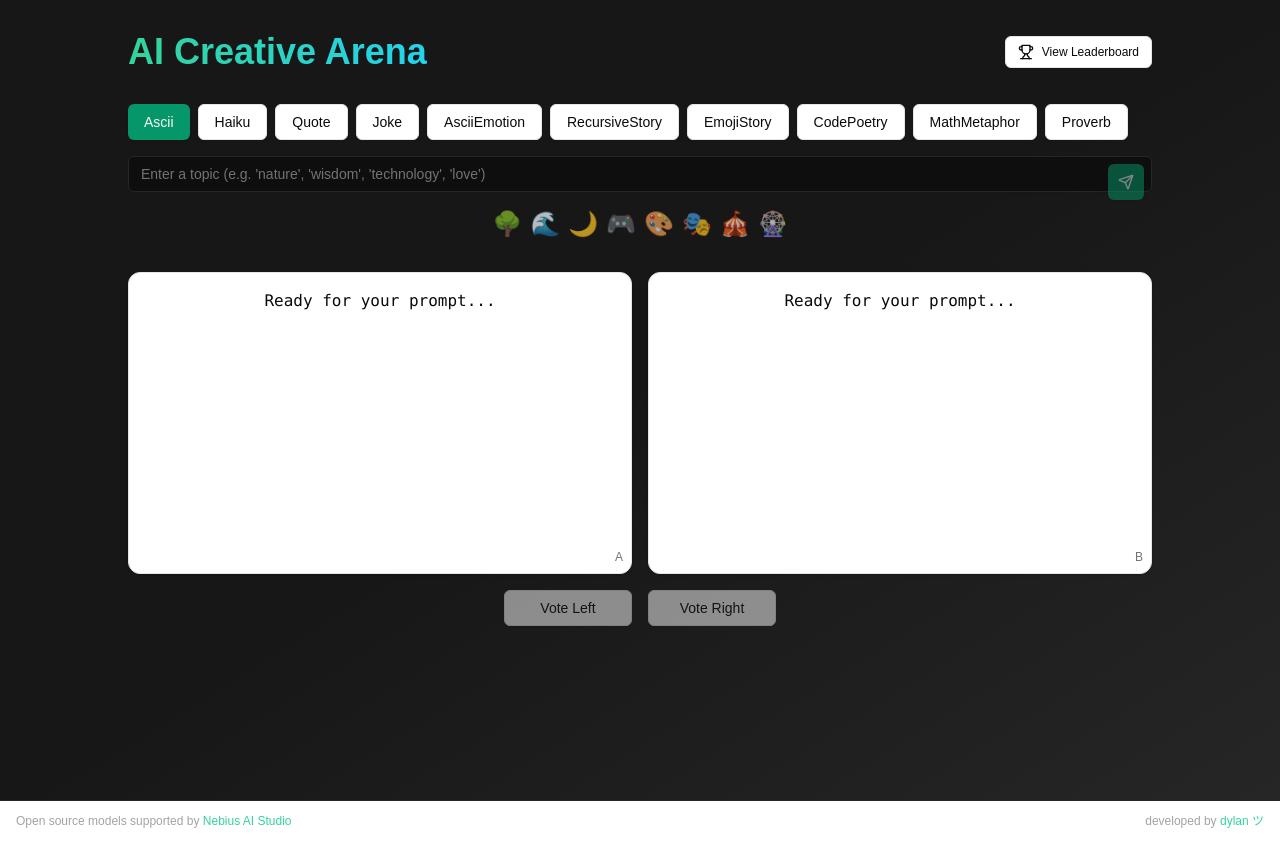
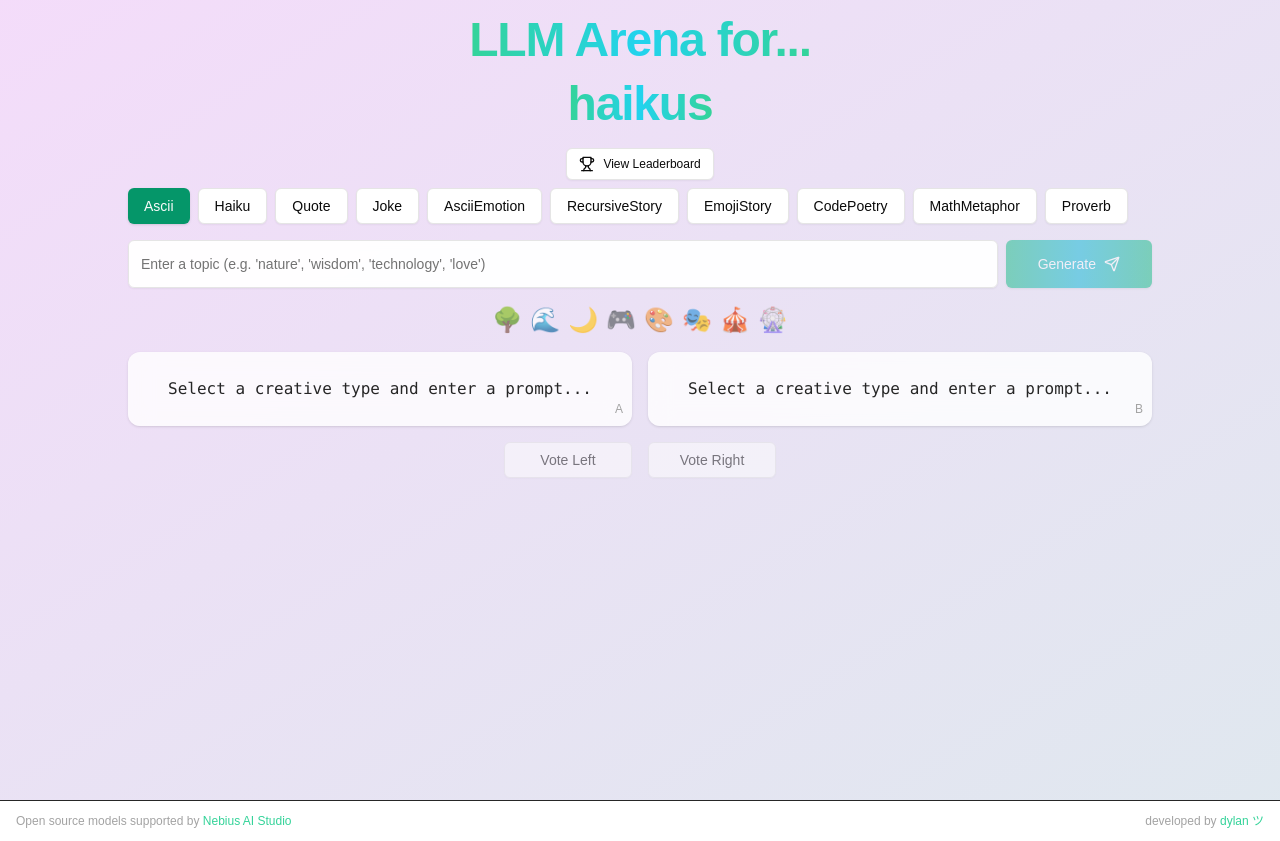
Before and after one commit to demianarc/llmart, a Next.js app: page / in a window 1280 px wide. Built offline with nearby package versions, Linux system fonts and the light colour scheme.

Commit message:
feat: add start again modal and emoji shortcuts 2

```diff
--- a/app/page.tsx
+++ b/app/page.tsx
@@ -2,10 +2,10 @@
 
 import { useState } from 'react'
 import Link from 'next/link'
+import { motion } from 'framer-motion'
 import { CompetitionState, CreativeType } from '@/types'
 import { getRandomModels } from '@/lib/models'
 import { generateAsciiArt } from '@/lib/api-client'
-import { ArtDisplay } from '@/components/art-display'
 import { PromptInput } from '@/components/prompt-input'
 import { EmojiShortcuts } from '@/components/emoji-shortcuts'
 import { CreativeTypeSelector } from '@/components/creative-type-selector'
@@ -13,6 +13,8 @@ import { VoteButtons } from '@/components/vote-buttons'
 import { Button } from '@/components/ui/button'
 import { Trophy } from 'lucide-react'
 import { StartAgainModal } from '@/components/start-again-modal'
+import { ModelCard } from '@/components/model-card'
+import { TextLoop } from '@/components/ui/text-loop'
 
 const VOTE_COOLDOWN_MS = 2000 // 2 seconds cooldown
 
@@ -101,23 +103,30 @@ export default function Home() {
   }
 
   return (
-    <main className="min-h-screen bg-gradient-to-br from-neutral-900 via-neutral-900 to-neutral-800">
-      <div className="container mx-auto px-4 py-8">
-        <div className="max-w-5xl mx-auto space-y-8">
-          <div className="flex items-center justify-between">
-            <h1 className="text-4xl font-bold bg-gradient-to-r from-emerald-400 to-cyan-400 text-transparent bg-clip-text">
-              AI Creative Arena
+    <main className="min-h-screen relative bg-gradient-to-br from-indigo-500/20 via-fuchsia-500/20 to-emerald-500/20 animate-gradient-x">
+      <div className="container mx-auto px-4 py-4">
+        <motion.div
+          initial={{ opacity: 0, y: 20 }}
+          animate={{ opacity: 1, y: 0 }}
+          className="max-w-5xl mx-auto space-y-2"
+        >
+          <div className="min-h-[15vh] flex flex-col items-center justify-center">
+            <div className="w-full flex flex-col items-center mb-3">
+              <h1 className="text-5xl font-bold tracking-tight flex flex-col items-center gap-2">
+                <span className="text-transparent bg-clip-text bg-gradient-to-r from-emerald-400 via-cyan-400 to-emerald-400 whitespace-nowrap">
+                  LLM Arena for...
+                </span>
+                <TextLoop
+                  className="text-5xl font-bold tracking-tight"
+                  interval={3}
+                  containerClassName="flex justify-center items-center"
+                >
+                  {["ASCII Art", "haikus", "quotes", "jokes", "stories", "poetry"].map((text) => (
+                    <span key={text}>{text}</span>
+                  ))}
+                </TextLoop>
               </h1>
-            <div className="flex gap-2">
-              {(state.modelA || state.modelB) && (
-                <Button
-                  variant="outline"
-                  size="sm"
-                  onClick={() => setIsStartAgainOpen(true)}
-                >
-                  Start Again
-                </Button>
-              )}
+            </div>
             <Link href="/leaderboard">
               <Button variant="outline" size="sm" className="gap-2">
                 <Trophy className="w-4 h-4" />
@@ -125,9 +134,8 @@ export default function Home() {
               </Button>
             </Link>
           </div>
-          </div>
 
-          <div className="space-y-8">
+          <div className="space-y-4">
             <div className="space-y-4">
               <CreativeTypeSelector
                 selected={creativeType}
@@ -138,10 +146,23 @@ export default function Home() {
                 onSubmit={handlePromptSubmit}
                 isGenerating={state.isGenerating}
               />
+              <div className="space-y-3">
                 <EmojiShortcuts
                   onSelect={handlePromptSubmit}
                   disabled={state.isGenerating}
                 />
+                {(state.modelA || state.modelB) && (
+                  <div className="flex justify-center">
+                    <Button
+                      variant="outline"
+                      onClick={() => setIsStartAgainOpen(true)}
+                      className="bg-gradient-to-r from-emerald-500 via-cyan-500 to-emerald-500 hover:to-emerald-400 border-0 text-white px-8 transition-all duration-300"
+                    >
+                      Start Again
+                    </Button>
+                  </div>
+                )}
+              </div>
             </div>
 
             <div className="md:col-span-2 text-center">
@@ -151,15 +172,15 @@ export default function Home() {
                 </div>
               )}
               <div className="grid md:grid-cols-2 gap-4">
-                <ArtDisplay
+                <ModelCard
                   generation={state.modelA}
+                  side="left"
                   isGenerating={state.isGenerating}
-                  side="left"
                 />
-                <ArtDisplay
+                <ModelCard
                   generation={state.modelB}
+                  side="right"
                   isGenerating={state.isGenerating}
-                  side="right"
                 />
                 <VoteButtons
                   onVote={handleVote}
@@ -170,7 +191,7 @@ export default function Home() {
               </div>
             </div>
           </div>
-        </div>
+        </motion.div>
       </div>
 
       <StartAgainModal
--- /dev/null
+++ b/components/model-card.tsx
@@ -0,0 +1,36 @@
+'use client'
+
+import { motion } from 'framer-motion'
+import { Card, CardContent } from '@/components/ui/card'
+import { ArtGeneration } from '@/types'
+
+type ModelCardProps = {
+  generation: ArtGeneration | null
+  side: 'left' | 'right'
+  isGenerating?: boolean
+}
+
+export function ModelCard({ generation, side, isGenerating }: ModelCardProps) {
+  return (
+    <motion.div
+      initial={{ opacity: 0, x: side === 'left' ? -20 : 20 }}
+      animate={{ opacity: 1, x: 0 }}
+      transition={{ duration: 0.3 }}
+    >
+      <Card className="bg-white/80 backdrop-blur-md border-transparent hover:border-indigo-400/50 transition-all duration-300 hover:shadow-lg hover:shadow-indigo-500/10">
+        <CardContent className="p-6">
+          <div className="flex-1 font-mono whitespace-pre-wrap break-words overflow-auto text-neutral-800">
+            {isGenerating ? (
+              <div className="animate-pulse">Loading...</div>
+            ) : (
+              generation?.output || 'Select a creative type and enter a prompt...'
+            )}
+          </div>
+          <div className="absolute bottom-2 right-2 text-xs text-neutral-400">
+            {side === 'left' ? 'A' : 'B'}
+          </div>
+        </CardContent>
+      </Card>
+    </motion.div>
+  )
+}
--- a/components/prompt-input.tsx
+++ b/components/prompt-input.tsx
@@ -4,6 +4,7 @@ import { useState } from 'react'
 import { Input } from '@/components/ui/input'
 import { Button } from '@/components/ui/button'
 import { Send } from 'lucide-react'
+import { AnimatedGradientText } from '@/components/ui/animated-gradient-text'
 
 interface PromptInputProps {
   onSubmit: (prompt: string) => void
@@ -22,22 +23,27 @@ export function PromptInput({ onSubmit, isGenerating }: PromptInputProps) {
   }
 
   return (
-    <form onSubmit={handleSubmit} className="relative">
+    <form onSubmit={handleSubmit} className="relative flex w-full items-center gap-2">
+      <div className="relative flex-1">
         <Input
           value={prompt}
           onChange={(e) => setPrompt(e.target.value)}
           placeholder="Enter a topic (e.g. 'nature', 'wisdom', 'technology', 'love')"
-        className="w-full bg-black/40 border-neutral-800 text-neutral-200 placeholder:text-neutral-500"
+          className="w-full bg-white/95 backdrop-blur-sm border-neutral-200 text-neutral-800 placeholder:text-neutral-500 h-12 pr-24 transition-colors focus-visible:ring-emerald-500/50 focus-visible:border-emerald-500/50"
           disabled={isGenerating}
         />
+      </div>
       <Button
         type="submit"
-        size="icon"
         disabled={isGenerating || !prompt.trim()}
-        className="absolute right-2 top-2 bg-emerald-600 hover:bg-emerald-700"
+        className="h-12 px-8 bg-gradient-to-r from-emerald-500 via-cyan-500 to-emerald-500 hover:to-emerald-400 border-0 transition-all duration-300 disabled:opacity-50 disabled:cursor-not-allowed"
       >
+        <AnimatedGradientText>
+          <span className="inline-flex items-center gap-2">
+            {isGenerating ? 'Generating' : 'Generate'}
             <Send className="w-4 h-4" />
-        <span className="sr-only">Send</span>
+          </span>
+        </AnimatedGradientText>
       </Button>
     </form>
   )
--- /dev/null
+++ b/components/ui/animated-gradient-text.tsx
@@ -0,0 +1,17 @@
+import { cn } from "@/lib/utils"
+
+interface AnimatedGradientTextProps {
+  children: React.ReactNode
+  className?: string
+}
+
+export function AnimatedGradientText({ children, className }: AnimatedGradientTextProps) {
+  return (
+    <span className={cn(
+      "inline-flex items-center text-sm font-medium",
+      className
+    )}>
+      {children}
+    </span>
+  )
+}
--- /dev/null
+++ b/components/ui/text-loop.tsx
@@ -0,0 +1,95 @@
+'use client';
+
+import { cn } from '@/lib/utils';
+import { motion, AnimatePresence, Transition, Variants } from 'framer-motion';
+import { useState, useEffect, Children } from 'react';
+
+type TextLoopProps = {
+  children: React.ReactNode[];
+  className?: string;
+  containerClassName?: string;
+  interval?: number;
+  transition?: Transition;
+  variants?: Variants;
+  onIndexChange?: (index: number) => void;
+};
+
+export function TextLoop({
+  children,
+  className,
+  containerClassName,
+  interval = 3,
+  transition = { duration: 0.4, ease: [0.32, 0.72, 0, 1] },
+  variants,
+  onIndexChange,
+}: TextLoopProps) {
+  const [currentIndex, setCurrentIndex] = useState(0);
+  const items = Children.toArray(children);
+  const [maxWidth, setMaxWidth] = useState<number>(0);
+
+  useEffect(() => {
+    // Calculate the maximum width needed
+    const tempDiv = document.createElement('div');
+    tempDiv.style.position = 'absolute';
+    tempDiv.style.visibility = 'hidden';
+    tempDiv.style.fontSize = '3rem';
+    tempDiv.style.fontWeight = 'bold';
+    document.body.appendChild(tempDiv);
+
+    const widths = items.map(item => {
+      tempDiv.textContent = item.toString();
+      return tempDiv.offsetWidth;
+    });
+
+    document.body.removeChild(tempDiv);
+    setMaxWidth(Math.max(...widths) + 32); // Add padding
+  }, [items]);
+
+  const defaultVariants: Variants = {
+    initial: { y: 20, opacity: 0 },
+    animate: { y: 0, opacity: 1 },
+    exit: { y: -20, opacity: 0 },
+  };
+
+  useEffect(() => {
+    const intervalMs = interval * 1000;
+    const timer = setInterval(() => {
+      setCurrentIndex((current) => {
+        const next = (current + 1) % items.length;
+        onIndexChange?.(next);
+        return next;
+      });
+    }, intervalMs);
+    return () => clearInterval(timer);
+  }, [items.length, interval, onIndexChange]);
+
+  return (
+    <span className={cn('inline-flex', className)}>
+      <div
+        className={cn("relative overflow-hidden flex items-center", containerClassName)}
+        style={{
+          height: '4rem',
+          width: maxWidth ? `${maxWidth}px` : 'auto',
+          minWidth: '200px'
+        }}
+      >
+        <AnimatePresence initial={false} mode="wait">
+          <motion.div
+            key={currentIndex}
+            initial="initial"
+            animate="animate"
+            exit="exit"
+            variants={variants || defaultVariants}
+            transition={transition}
+            className="absolute inset-0 flex items-center justify-center whitespace-nowrap"
+            style={{ fontSize: '3rem', lineHeight: '1' }}
+          >
+            <span className="bg-gradient-to-r from-emerald-400 via-cyan-400 to-emerald-400 bg-clip-text text-transparent">
+              {items[currentIndex]}
+            </span>
+          </motion.div>
+        </AnimatePresence>
+      </div>
+    </span>
+  );
+}
--- a/package.json
+++ b/package.json
@@ -11,11 +11,14 @@
   "dependencies": {
     "@anthropic-ai/sdk": "^0.32.1",
     "@radix-ui/react-dialog": "^1.1.3",
+    "@radix-ui/react-hover-card": "^1.1.3",
     "@radix-ui/react-slot": "^1.1.0",
     "@vercel/postgres": "^0.10.0",
     "class-variance-authority": "^0.7.1",
     "clsx": "^2.1.1",
+    "framer-motion": "^11.14.4",
     "lucide-react": "^0.462.0",
+    "motion": "^11.14.4",
     "next": "14.2.16",
     "openai": "^4.73.1",
     "react": "^18",
--- a/tailwind.config.ts
+++ b/tailwind.config.ts
@@ -55,7 +55,36 @@ const config: Config = {
   			lg: 'var(--radius)',
   			md: 'calc(var(--radius) - 2px)',
   			sm: 'calc(var(--radius) - 4px)'
-  		}
+  		},
+  		animation: {
+  			'gradient-x': 'gradient-x 15s ease infinite',
+  			'gradient-button': 'gradient-button 3s ease infinite',
+  		},
+  		keyframes: {
+  			'gradient-x': {
+  				'0%, 100%': {
+  					'background-size': '400% 400%',
+  					'background-position': 'left center'
+  				},
+  				'50%': {
+  					'background-size': '400% 400%',
+  					'background-position': 'right center'
+  				}
+  			},
+  			'gradient-button': {
+  				'0%, 100%': {
+  					'background-size': '200% 200%',
+  					'background-position': '0% 50%'
+  				},
+  				'50%': {
+  					'background-size': '200% 200%',
+  					'background-position': '100% 50%'
+  				}
+  			}
+  		},
+  		backgroundSize: {
+  			'gradient-size': '400% 400%'
+  		},
   	}
   },
   plugins: [require("tailwindcss-animate")],
```
Also changed, not shown: components/ui/hover-card.tsx (added, +29 -0 lines), hooks/use-animate-vote.ts (added, +22 -0 lines), 1 other file (tests, documents, lock files or other folders). Lines whose indentation alone changed are shown as unchanged.
